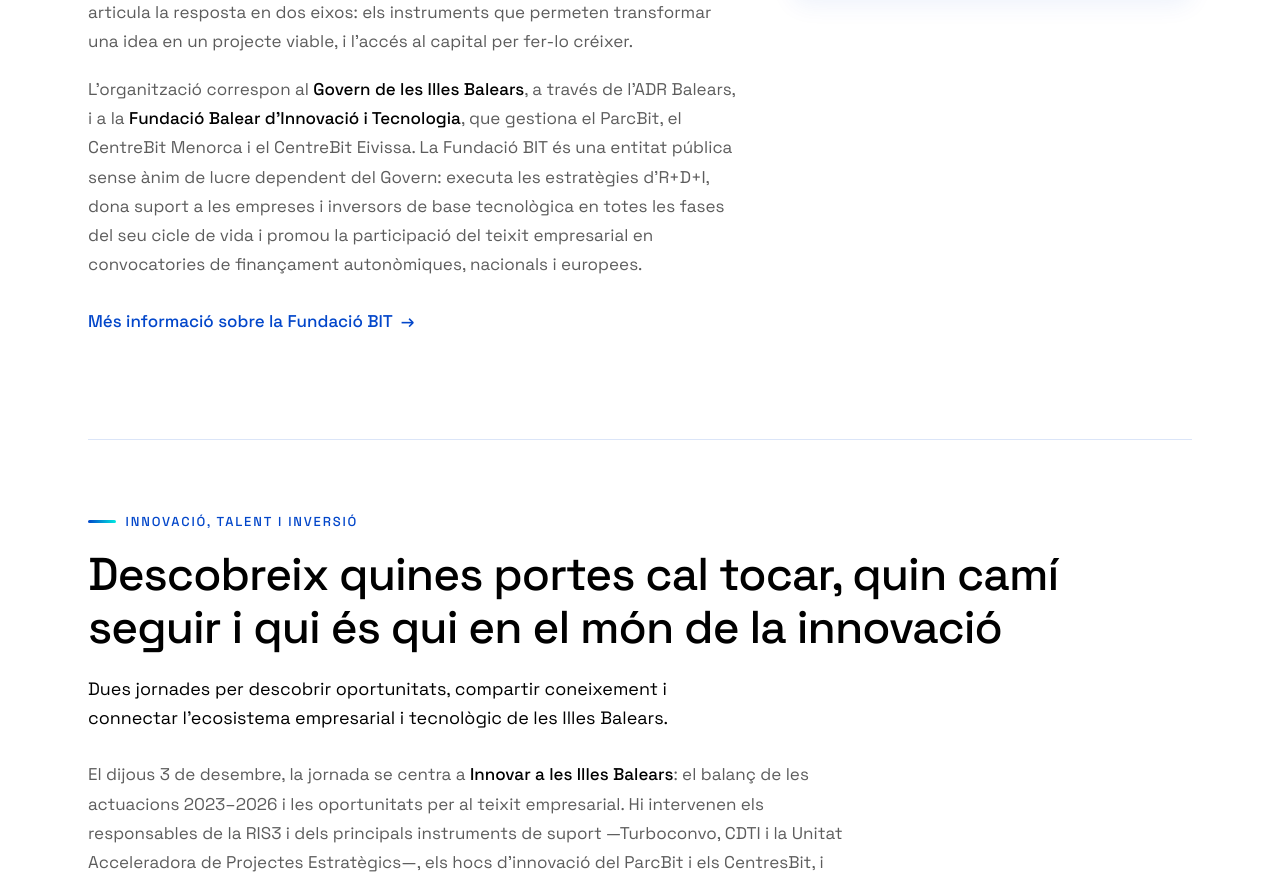
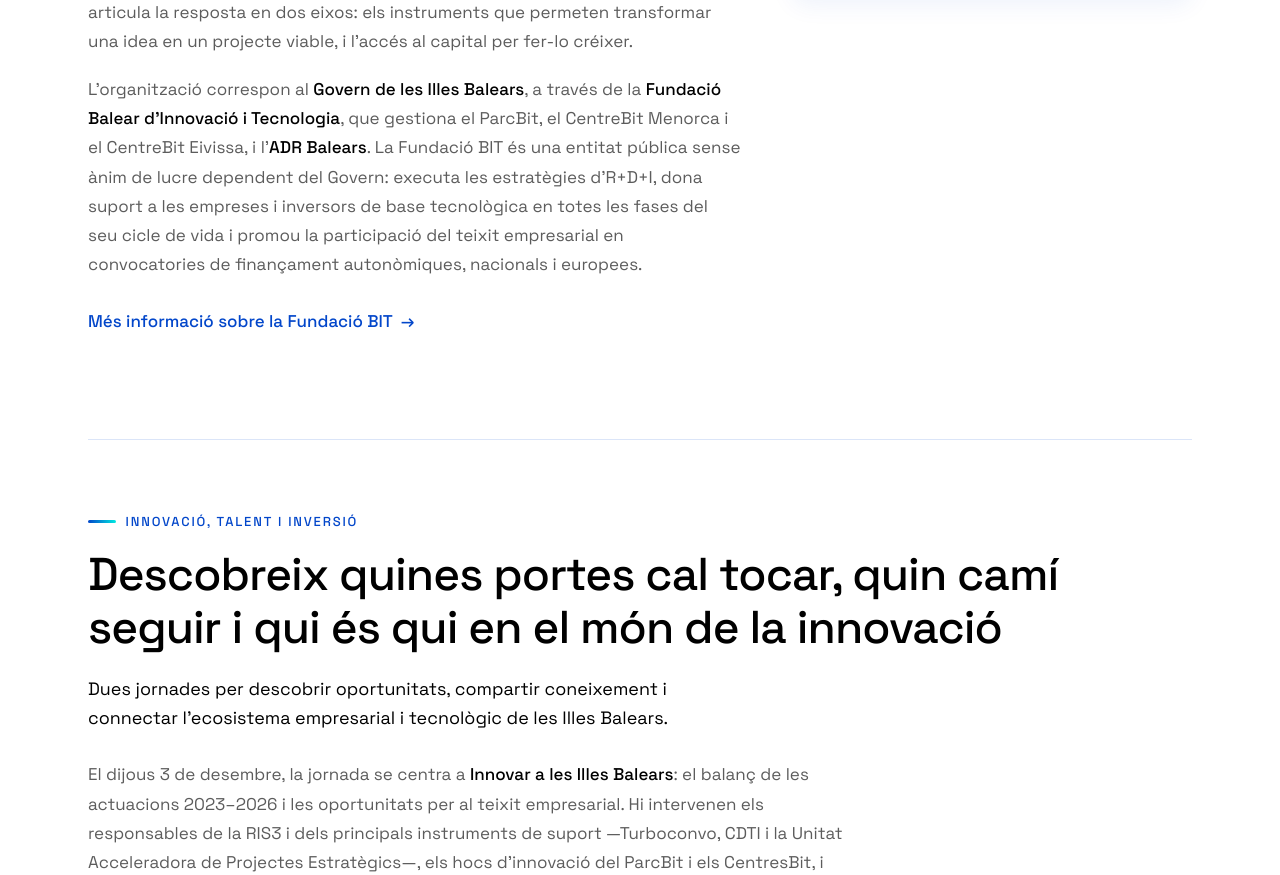
Before and after one commit to MGuerreroCabrera/innovationdays, a plain HTML site: page index.html in a window 1280 px wide. Shown: the part 991-1866 px from the top of the page. Drawn offline with Linux system fonts and the light colour scheme.

Commit message:
refactor(about): reorder the organisation sentence
The Fundacio BIT comes right after 'a traves de' and ADR Balears closes the
list of organisers, both in Catalan and in Spanish. ADR Balears is also
bolded now, like the other two organisers.

```diff
--- a/index.html
+++ b/index.html
@@ -110,7 +110,7 @@
             <div class="prose">
               <p data-i18n-html="about.p1">Els <strong>Innovation Days</strong> són la cita de referència de la innovació de les Illes Balears. Dues jornades organitzades al ParcBit que posen en contacte el teixit empresarial i tecnològic de l’arxipèlag amb l’Administració pública, les institucions financeres i els inversors que hi aposten per fer créixer els projectes innovadors.</p>
               <p data-i18n-html="about.p2">L’edició 2026 respon a una pregunta que es repeteix cada any: <strong>quines portes cal tocar, quin camí seguir i qui és qui</strong> en el món de la innovació? El programa articula la resposta en dos eixos: els instruments que permeten transformar una idea en un projecte viable, i l’accés al capital per fer-lo créixer.</p>
-              <p data-i18n-html="about.p3">L’organització correspon al <strong>Govern de les Illes Balears</strong>, a través de l’ADR Balears, i a la <strong>Fundació Balear d’Innovació i Tecnologia</strong>, que gestiona el ParcBit, el CentreBit Menorca i el CentreBit Eivissa. La Fundació BIT és una entitat pública sense ànim de lucre dependent del Govern: executa les estratègies d’R+D+I, dona suport a les empreses i inversors de base tecnològica en totes les fases del seu cicle de vida i promou la participació del teixit empresarial en convocatories de finançament autonòmiques, nacionals i europees.</p>
+              <p data-i18n-html="about.p3">L’organització correspon al <strong>Govern de les Illes Balears</strong>, a través de la <strong>Fundació Balear d’Innovació i Tecnologia</strong>, que gestiona el ParcBit, el CentreBit Menorca i el CentreBit Eivissa, i l’<strong>ADR Balears</strong>. La Fundació BIT és una entitat pública sense ànim de lucre dependent del Govern: executa les estratègies d’R+D+I, dona suport a les empreses i inversors de base tecnològica en totes les fases del seu cicle de vida i promou la participació del teixit empresarial en convocatories de finançament autonòmiques, nacionals i europees.</p>
             </div>
 
             <a class="link-arrow" href="https://www.fundaciobit.org/que-es-la-fundacio-bit/" target="_blank" rel="noopener noreferrer">
--- a/javascript/dictionaries.js
+++ b/javascript/dictionaries.js
@@ -48,7 +48,7 @@ window.InnovationDaysI18n = {
     'about.p2':
       'L’edició 2026 respon a una pregunta que es repeteix cada any: <strong>quines portes cal tocar, quin camí seguir i qui és qui</strong> en el món de la innovació? El programa articula la resposta en dos eixos: els instruments que permeten transformar una idea en un projecte viable, i l’accés al capital per fer-lo créixer.',
     'about.p3':
-      'L’organització correspon al <strong>Govern de les Illes Balears</strong>, a través de l’ADR Balears, i a la <strong>Fundació Balear d’Innovació i Tecnologia</strong>, que gestiona el ParcBit, el CentreBit Menorca i el CentreBit Eivissa. La Fundació BIT és una entitat pública sense ànim de lucre dependent del Govern: executa les estratègies d’R+D+I, dona suport a les empreses i inversors de base tecnològica en totes les fases del seu cicle de vida i promou la participació del teixit empresarial en convocatories de finançament autonòmiques, nacionals i europees.',
+      'L’organització correspon al <strong>Govern de les Illes Balears</strong>, a través de la <strong>Fundació Balear d’Innovació i Tecnologia</strong>, que gestiona el ParcBit, el CentreBit Menorca i el CentreBit Eivissa, i l’<strong>ADR Balears</strong>. La Fundació BIT és una entitat pública sense ànim de lucre dependent del Govern: executa les estratègies d’R+D+I, dona suport a les empreses i inversors de base tecnològica en totes les fases del seu cicle de vida i promou la participació del teixit empresarial en convocatories de finançament autonòmiques, nacionals i europees.',
     'about.orgTitle': 'Organitzen l’edició 2026',
     'about.org1': 'Govern de les Illes Balears',
     'about.org1Desc':
@@ -222,7 +222,7 @@ window.InnovationDaysI18n = {
     'about.p2':
       'La edición 2026 responde a una pregunta que se repite cada año: <strong>qué puertas hay que tocar, qué camino seguir y quién es quién</strong> en el mundo de la innovación? El programa articula la respuesta en dos ejes: los instrumentos que permiten transformar una idea en un proyecto viable, y el acceso al capital para hacerlo crecer.',
     'about.p3':
-      'La organización corresponde al <strong>Govern de les Illes Balears</strong>, a través de ADR Balears, y a la <strong>Fundación Balear de Innovación y Tecnología</strong>, que gestiona el ParcBIT, el CentreBit Menorca y el CentreBit Eivissa. La Fundació BIT es una entidad pública sin ánimo de lucro dependiente del Gobierno: ejecuta las estrategias de I+D+i, da soporte a las empresas e inversores de base tecnológica en todas las fases de su ciclo de vida y promueve la participación del tejido empresarial en convocatorias de financiación autonómicas, nacionales y europeas.',
+      'La organización corresponde al <strong>Govern de les Illes Balears</strong>, a través de la <strong>Fundación Balear de Innovación y Tecnología</strong>, que gestiona el ParcBIT, el CentreBit Menorca y el CentreBit Eivissa, y <strong>ADR Balears</strong>. La Fundació BIT es una entidad pública sin ánimo de lucro dependiente del Gobierno: ejecuta las estrategias de I+D+i, da soporte a las empresas e inversores de base tecnológica en todas las fases de su ciclo de vida y promueve la participación del tejido empresarial en convocatorias de financiación autonómicas, nacionales y europeas.',
     'about.orgTitle': 'Organizan la edición 2026',
     'about.org1': 'Govern de les Illes Balears',
     'about.org1Desc':
```
Also changed, not shown: 1 other file.
